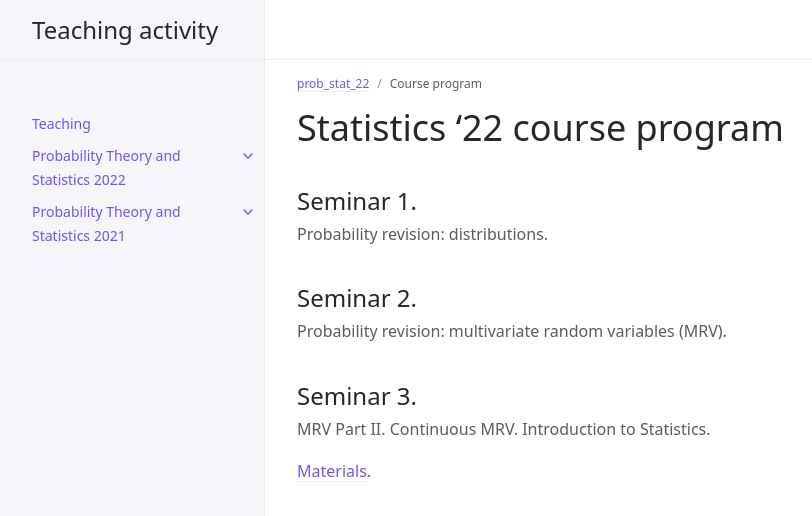
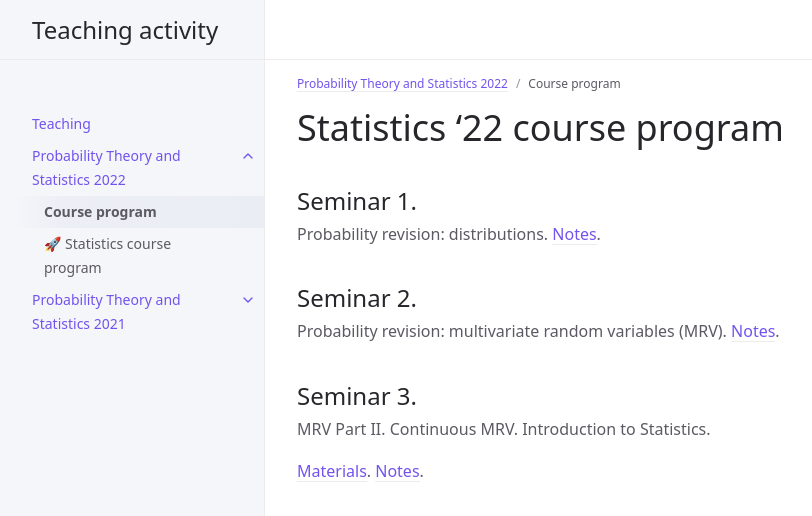
Before and after one commit to glkarpov/glkarpov.github.io, a Jekyll site: the page built from hse_prob_stat_22/stat_program.md, in a window 1280 px wide. Shown: the top 516 px of the page, without its empty margins (107-919 px from the left). Built offline with Jekyll 4.4.1, drawn with Linux system fonts in a browser that asks for light colours; our own code applies the rules of GitHub Pages for plain Markdown files; a script that is not in the unit is left out.

Commit message:
Add stat 2022 current whiteboards and little fixes

```diff
--- a/hse_prob_stat_22/stat_program.md
+++ b/hse_prob_stat_22/stat_program.md
@@ -1,6 +1,6 @@
 ---
 title: Course program
-parent: prob_stat_22
+parent: Probability Theory and Statistics 2022
 ---
 
 # Statistics '22 course program
@@ -8,14 +8,16 @@
 ## Seminar 1.
 
 Probability revision: distributions.
+[Notes](./notes/seminar1_notes.pdf).
 
 
 ## Seminar 2.
 
 Probability revision: multivariate random variables (MRV).
+[Notes](./notes/seminar2_notes.pdf).
 
 ## Seminar 3.
 
 MRV Part II. Continuous MRV. Introduction to Statistics.
 
-[Materials](./materials/stat_intro.pdf).
+[Materials](./materials/stat_intro.pdf). [Notes](./notes/seminar3_notes.pdf).
```
Also changed, not shown: hse_prob_stat_21/program.md (+1 -1 lines), hse_prob_stat_22/prob_stat_22.md (+1 -1 lines), 3 other files.
